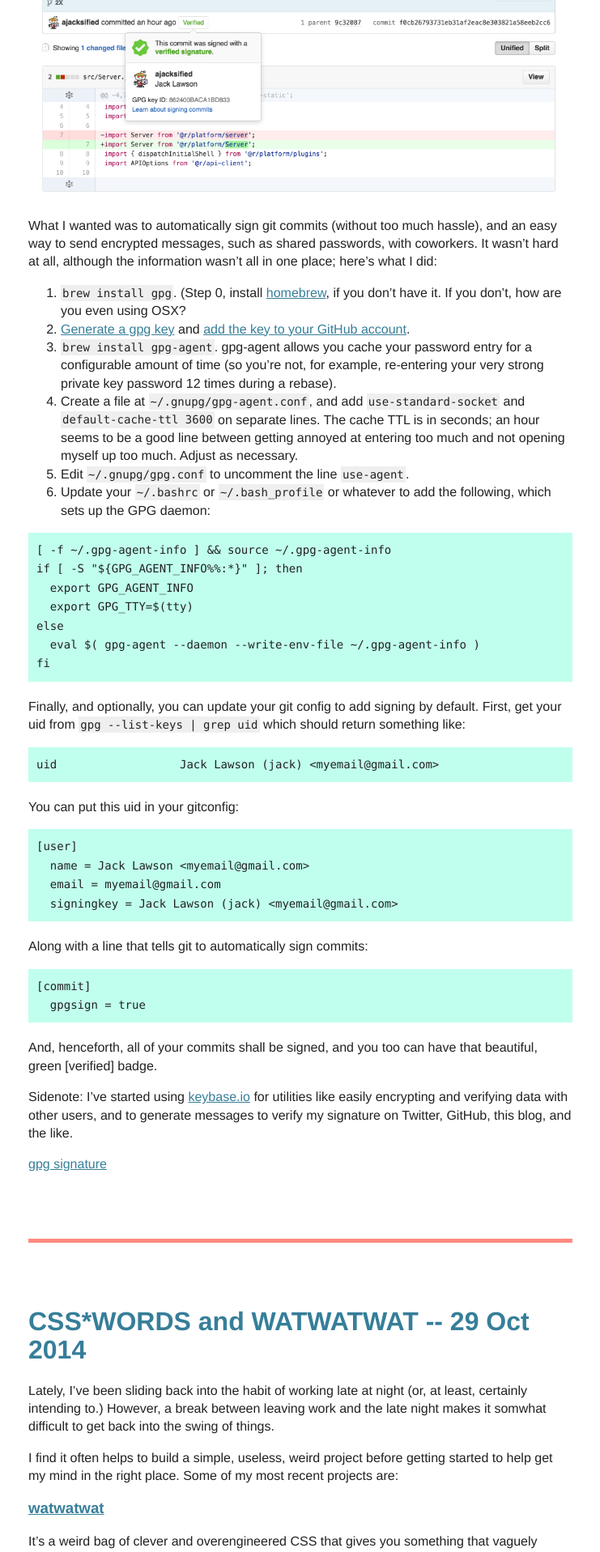
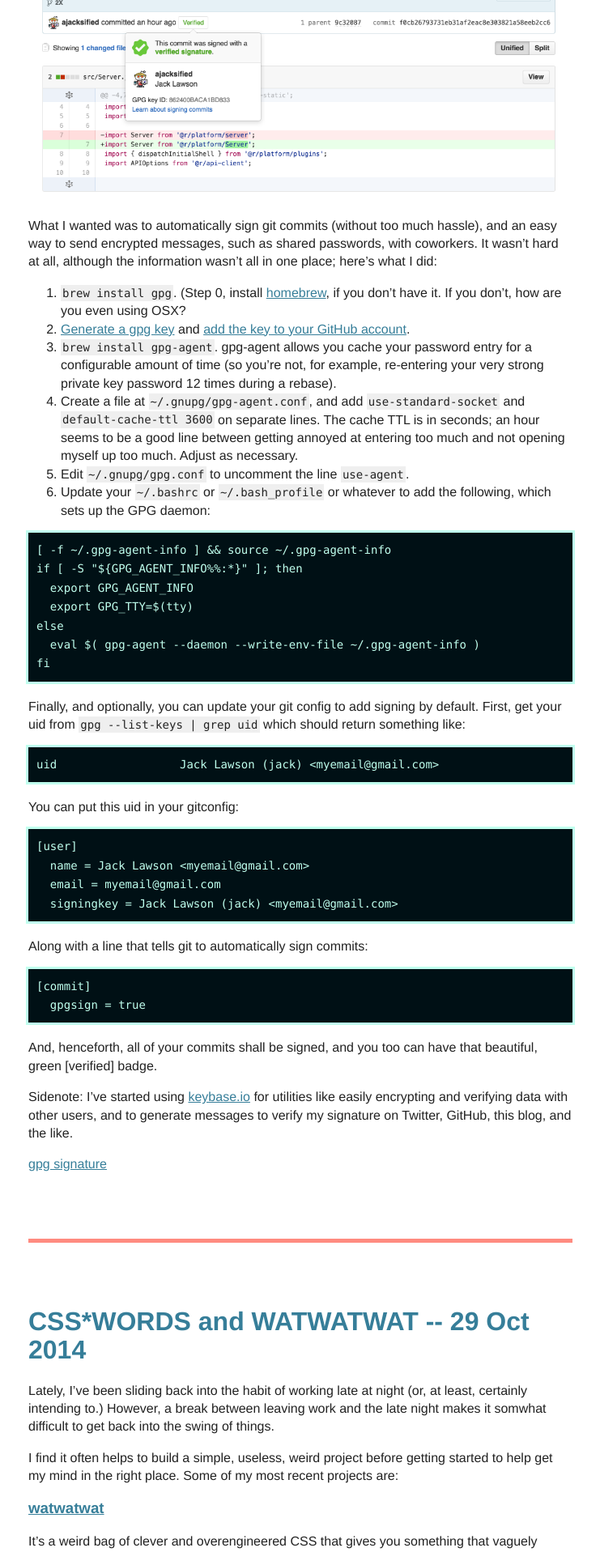
Before and after one commit to ajacksified/ajacksified.github.com, a Jekyll site: the page built from index.html, in a window 1280 px wide. Shown: the part 381-2298 px from the top of the page at 81% size, without its empty margins (269-1010 px from the left). Built offline with Jekyll 4.4.1, drawn with Linux system fonts in a browser that asks for light colours; Markdown is read by kramdown in place of the engine named in the settings.

Commit message:
Fix up code example color

```diff
--- a/css/styles.css
+++ b/css/styles.css
@@ -2,11 +2,13 @@
 
 /* rainbow.js theme based on All Hallows Eve */
 pre {
-  background: #C0FFEE;
+  outline: solid 3px #C0FFEE;
+  color: #C0FFEE;
   word-wrap: break-word;
   margin: 0px;
   padding: 10px;
   margin-bottom: 20px;
+  background: #001015;
 }
 
 pre .comment {
@@ -26,7 +28,7 @@
 }
 
 pre .keyword, pre .selector {
-  color: #d26937;
+  color: #ff8b80;
 }
 
 pre .inherited-class {
@@ -35,6 +37,10 @@
 
 pre .support, pre .keyword.operator {
   color: #599cab;
+}
+
+pre .function {
+  color: #367E99;
 }
 
 /* thejacklawson.com blog styles | MIT License | github.com/ajacksified/ajacksified.github.com */
```
